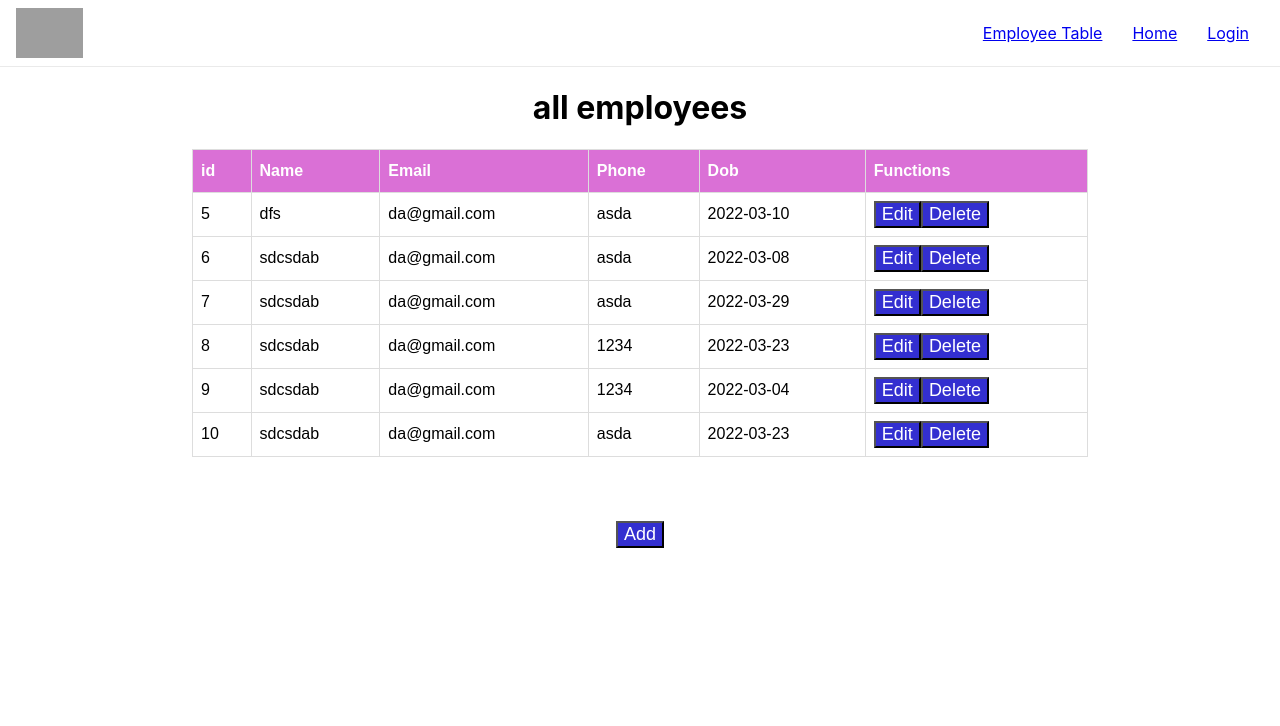
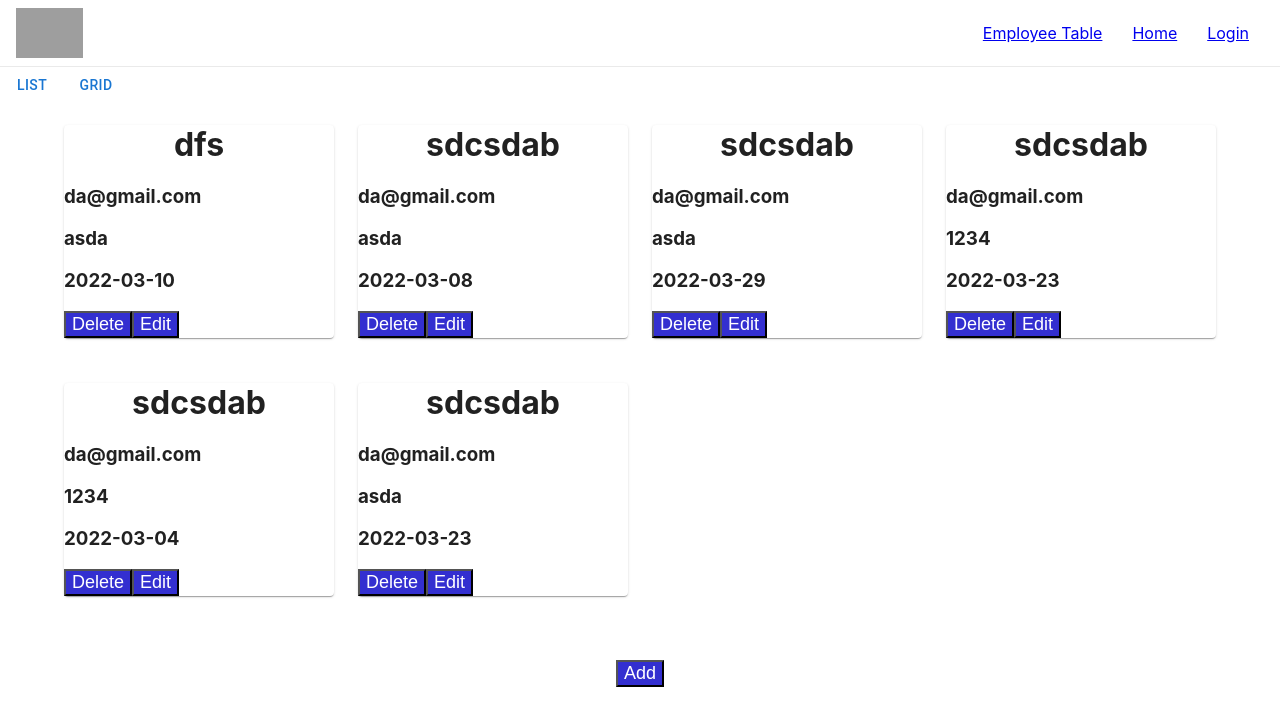
Before and after one commit to Sa-So/employee-management, a React (Create React App) app: page /employees in a window 1280 px wide. Shown: the top 726 px of the page. Built offline with nearby package versions, Linux system fonts and the light colour scheme; data requests are answered from the project's data file; grey boxes are pictures that could not be loaded.

Commit message:
install mui + refactored AllEmployees.js

```diff
--- a/package.json
+++ b/package.json
@@ -3,6 +3,9 @@
   "version": "0.1.0",
   "private": true,
   "dependencies": {
+    "@emotion/react": "^11.8.2",
+    "@emotion/styled": "^11.8.1",
+    "@mui/material": "^5.5.1",
     "@testing-library/jest-dom": "^5.16.2",
     "@testing-library/react": "^12.1.3",
     "@testing-library/user-event": "^13.5.0",
--- a/src/api/employees.js
+++ b/src/api/employees.js
@@ -7,12 +7,13 @@ import axios from "axios";
 
 // url = url.base;
 // const url = process.env.REACT_APP_API_URL || "http://localhost:3003/";
-const url = process.env.REACT_APP_API_URL;
-console.log(url);
 // export const getEmployeeById = async (id) => {
 //   const res = await axios.get(`${url}employees/${id}`);
 //   return res.data;
 // };
+const url = process.env.REACT_APP_API_URL;
+console.log(url);
+
 export const getAllEmployees = async () => {
   return await axios.get(`${url}employees/`);
 };
--- a/src/components/AllEmployees.js
+++ b/src/components/AllEmployees.js
@@ -3,74 +3,37 @@ import "./styles/AllEmployees.css";
 import { getAllEmployees } from "../api/employees";
 import { deleteEmployee } from "../api/employees";
 import Navbar from "./Navbar";
+import GridEmployees from "./GridEmployees";
+import ListEmployees from "./ListEmployees";
+import { Button } from "@mui/material";
 
 export default function AllEmployees(props) {
   //   const [employees, setEmployees] = useState({ name: "pathak", class: "11" });
-  const [employees, setEmployees] = useState([]);
-  // const [deleted, setDeleted] = useState(false);
-
-  const handleDelete = (id) => {
-    console.log(id);
-    // props.handleDelete(id);
-    deleteEmployee(id);
-    getEmployees();
-  };
-
-  const getEmployees = async () => {
-    const res = await getAllEmployees();
-    setEmployees(res.data);
-  };
-  useEffect(() => {
-    getEmployees();
-  }, []);
-
-  console.log(employees);
+  const [grid_or_list, setGrid_or_list] = useState("grid");
+  console.log("all employee rendered");
   return (
     <div>
       <Navbar />
-      <h1>all employees </h1>
-      <table id="empTable">
-        <thead>
-          <tr>
-            <th>id</th>
-            <th>Name</th>
-            <th>Email</th>
-            <th>Phone</th>
-            <th>Dob</th>
-            <th>Functions</th>
-          </tr>
-        </thead>
-        <tbody>
-          {employees.map((employee) => (
-            <tr key={employee.id}>
-              <td>{employee.id}</td>
-              <td>{employee.Name}</td>
-              <td>{employee.Email}</td>
-              <td>{employee.Phone}</td>
-              <td>{employee.Dob}</td>
-              <td>
-                <button
-                  onClick={() => {
-                    props.setEditId(employee.id);
-                    props.edit();
-                  }}
-                >
-                  Edit
-                </button>
+      <Button onClick={() => setGrid_or_list("list")}>List</Button>
+      <Button onClick={() => setGrid_or_list("grid")}>Grid</Button>
 
-                <button
-                  onClick={() => {
-                    // props.setDeleteId(employee.id);
-                    handleDelete(employee.id);
-                  }}
-                >
-                  Delete
-                </button>
-              </td>
-            </tr>
-          ))}
-        </tbody>
-      </table>
+      {console.log(grid_or_list)}
+
+      {grid_or_list === "grid" ? (
+        // <GridEmployees employees={employees} handleDelete={handleDelete} />
+        <GridEmployees />
+      ) : (
+        // <ListEmployees employees={employees} handleDelete={handleDelete} />
+        // <ListEmployees />
+        <ListEmployees
+          setEditId={props.setIdToEdit}
+          edit={props.toggleEdit}
+          deleteId={props.id}
+          add={props.add}
+          setAdd={props.setAdd}
+        />
+      )}
+
       <div className="button--add">
         <button onClick={() => props.setAdd(!props.add)}>
           {props.add ? "Back" : "Add"}
--- /dev/null
+++ b/src/components/GridEmployees.js
@@ -0,0 +1,49 @@
+import React, { useEffect, useState } from "react";
+import { Container, Grid } from "@mui/material";
+import { Paper } from "@mui/material";
+// import { makeStyles } from "@material-ui/core/styles";
+import { getAllEmployees } from "../api/employees";
+import { deleteEmployee } from "../api/employees";
+
+export default function GridEmployees() {
+  const [employees, setEmployees] = useState([]);
+  console.log("grid rendered");
+  useEffect(() => {
+    getEmployees();
+  }, []);
+  const getEmployees = async () => {
+    const res = await getAllEmployees();
+    setEmployees(res.data);
+  };
+  return (
+    <Container>
+      <Grid container spacing={3}>
+        {employees.map((employee) => (
+          <Grid item xs={12} sm={6} md={4} lg={3} key={employee.id}>
+            <Paper>
+              <h1>{employee.Name}</h1>
+              <h3>{employee.Email}</h3>
+              <h3>{employee.Phone}</h3>
+              <h3>{employee.Dob}</h3>
+              <button
+                onClick={() => {
+                  deleteEmployee(employee.id);
+                  getEmployees();
+                }}
+              >
+                Delete
+              </button>
+              <button
+                onClick={() => {
+                  console.log("edit", employee.id);
+                }}
+              >
+                Edit
+              </button>
+            </Paper>
+          </Grid>
+        ))}
+      </Grid>
+    </Container>
+  );
+}
--- /dev/null
+++ b/src/components/ListEmployees.js
@@ -0,0 +1,83 @@
+import React from "react";
+import { useEffect, useState } from "react";
+import { deleteEmployee } from "../api/employees";
+import { getAllEmployees } from "../api/employees";
+
+const ListEmployees = (props) => {
+  const [employees, setEmployees] = useState([]);
+  console.log("list rendered");
+  const handleDelete = (id) => {
+    console.log(id);
+    // props.handleDelete(id);
+    deleteEmployee(id);
+    getEmployees();
+  };
+  //   const handleUpdate = (id) => {
+  //     console.log(id);
+  //     // props.handleUpdate(id);
+  //     setIdToEdit(id);
+  //     setEdit(true);
+  //     };
+
+  const getEmployees = async () => {
+    const res = await getAllEmployees();
+    setEmployees(res.data);
+  };
+
+  useEffect(() => {
+    getEmployees();
+  }, []);
+
+  console.log(employees);
+  return (
+    <div>
+      <div>
+        <h1>all employees </h1>
+        <table id="empTable">
+          <thead>
+            <tr>
+              <th>id</th>
+              <th>Name</th>
+              <th>Email</th>
+              <th>Phone</th>
+              <th>Dob</th>
+              <th>Functions</th>
+            </tr>
+          </thead>
+          <tbody>
+            {employees.map((employee) => (
+              <tr key={employee.id}>
+                <td>{employee.id}</td>
+                <td>{employee.Name}</td>
+                <td>{employee.Email}</td>
+                <td>{employee.Phone}</td>
+                <td>{employee.Dob}</td>
+                <td>
+                  <button
+                    onClick={() => {
+                      props.setEditId(employee.id);
+                      props.edit();
+                    }}
+                  >
+                    Edit
+                  </button>
+
+                  <button
+                    onClick={() => {
+                      // props.setDeleteId(employee.id);
+                      handleDelete(employee.id);
+                    }}
+                  >
+                    Delete
+                  </button>
+                </td>
+              </tr>
+            ))}
+          </tbody>
+        </table>
+      </div>
+    </div>
+  );
+};
+
+export default ListEmployees;
--- a/src/components/Login.js
+++ b/src/components/Login.js
@@ -2,6 +2,7 @@ import React from "react";
 import { useState } from "react";
 import { Link, useNavigate } from "react-router-dom";
 import "./styles/Login.css";
+// import { PropTypes } from "@mui/material";
 // import { useContext } from "react";
 import { getUser } from "../api/users";
 const Login = ({ setUser }) => {
@@ -72,3 +73,7 @@ const Login = ({ setUser }) => {
 };
 
 export default Login;
+// propTypes: {
+//   setUser: PropTypes.func.isRequired,
+
+// };
```
Also changed, not shown: src/components/Sidebar.js (added, +7 -0 lines), src/context/AuthProvider.js (added, +15 -0 lines), src/hooks/useAuth.js (added, +7 -0 lines), 1 other file (tests, documents, lock files or other folders).
